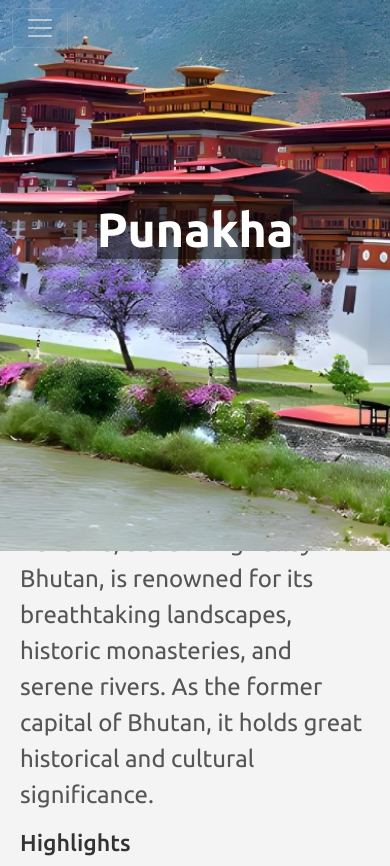
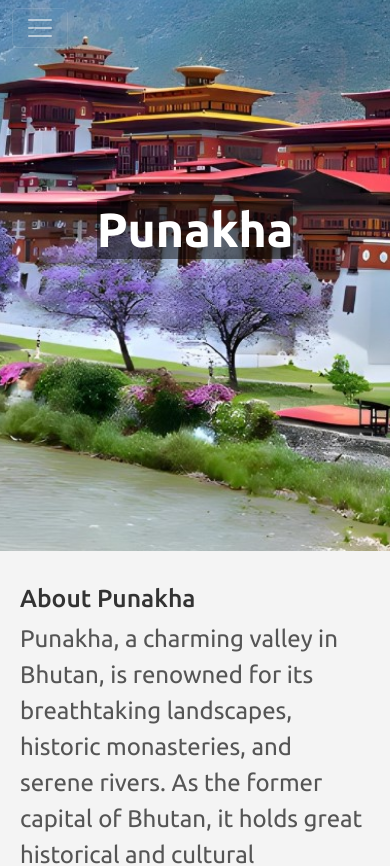
Before and after one commit to thubten1234/DiscoveerBhutan, a React (Vite) app: page /explore/punakha in a window 390 px wide. Shown: the top 866 px of the page. Built offline with nearby package versions, Linux system fonts and the light colour scheme.

Commit message:
committed changes

```diff
--- a/src/App.css
+++ b/src/App.css
@@ -734,7 +734,7 @@ textarea {
   display: flex;
   flex-wrap: wrap;
   gap: 2rem;
-  margin: 25rem 6rem 4rem;
+  margin: 28rem 6rem 4rem;
 }
 
 .main-content {
@@ -767,7 +767,7 @@ textarea {
 @media screen and (max-width: 768px) {
   .content-container {
     flex-direction: column;
-    margin-top: 2rem;
+    margin-top: 8rem;
     max-width: 100%;
     width: 100%;
     margin-left: 0rem;
--- a/src/pages/Contactus.tsx
+++ b/src/pages/Contactus.tsx
@@ -13,7 +13,7 @@ function Contactus() {
         <h1 className="intro-banner-title">GET IN TOUCH WITH US</h1>
       </div>
       <div className="contact-div">
-        <img src="./image/contact-bg.jpg" />
+        <img src="./image/contact-bg1.jpg" />
         <div className="contact-form-outer">
           <div className="mycontainer">
             <div className="contact-form-left">
```
Also changed, not shown: public/image/contact-bg1.jpg (added).
